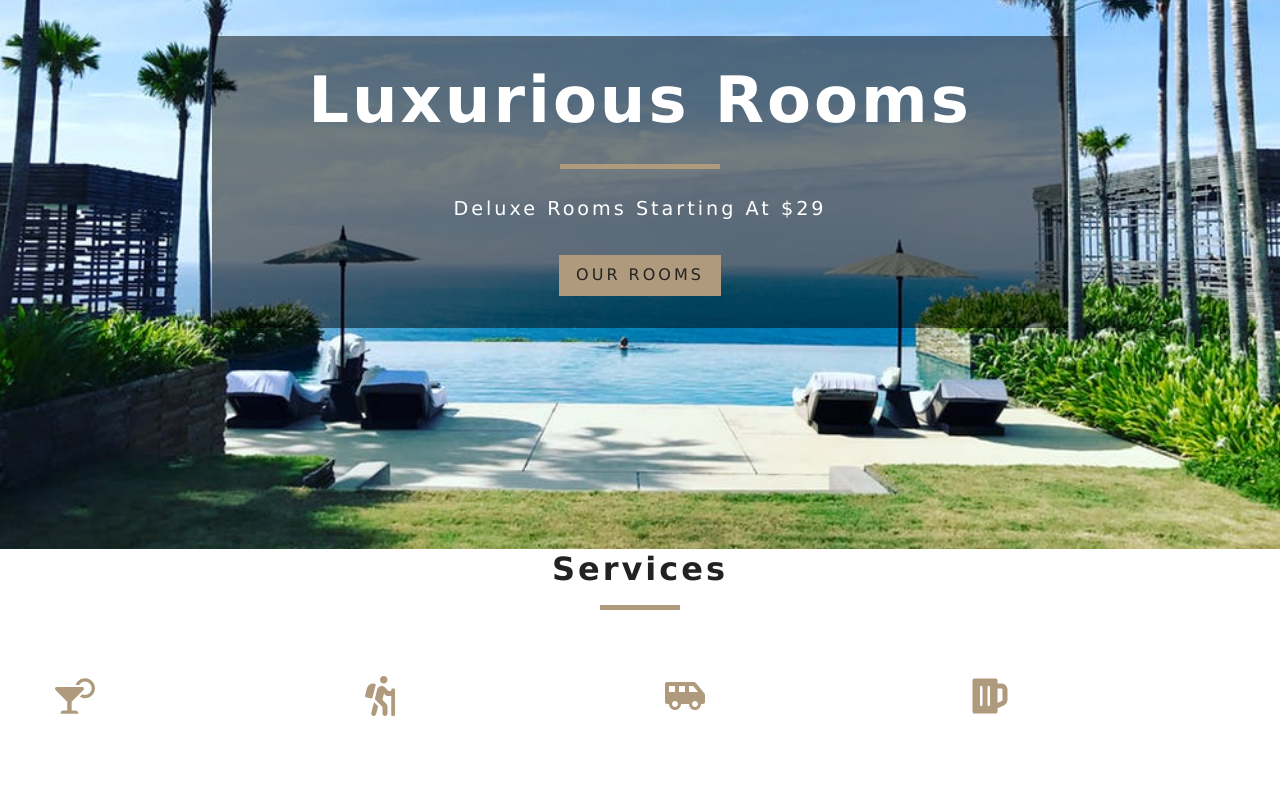
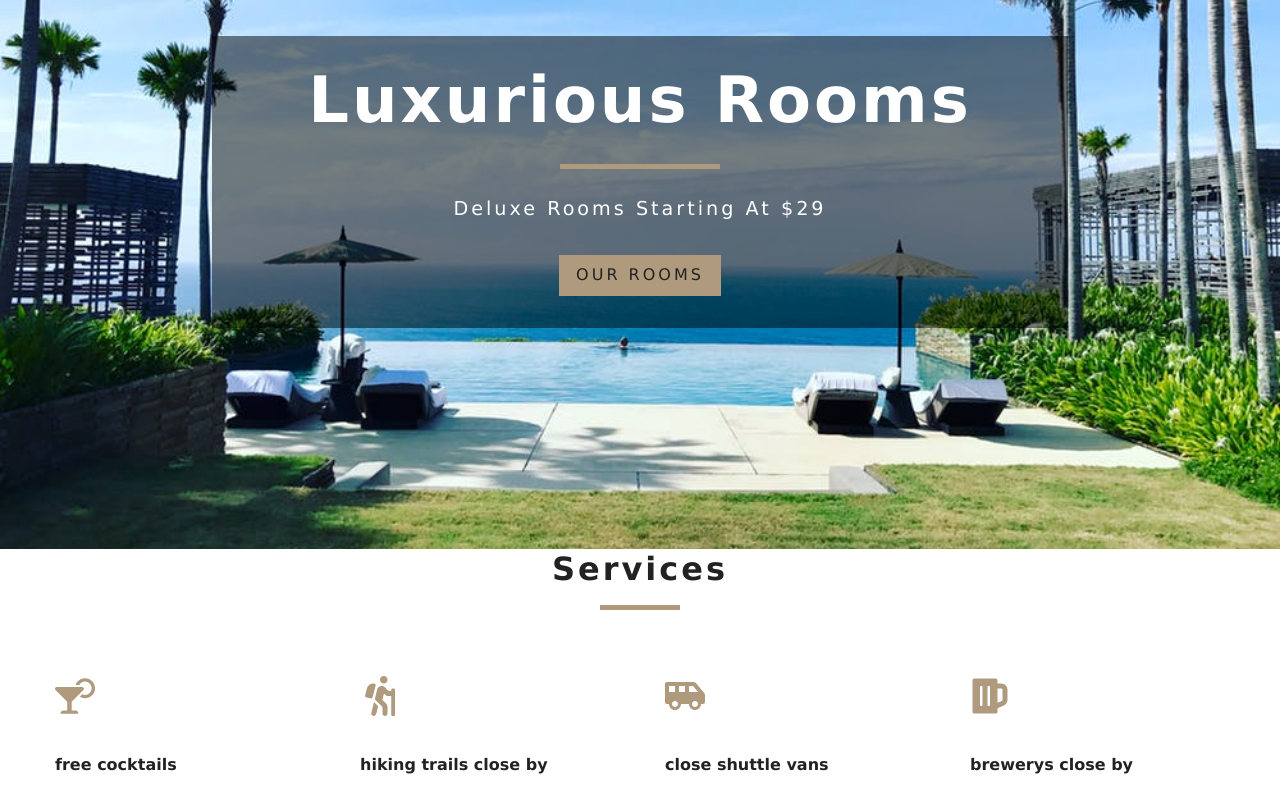
Before and after one commit to pickles135/resort-proj, a React (Create React App) app: page / in a window 1280 px wide. Shown: the part 251-1051 px from the top of the page. Before the commit the page ends 1005 px from the top, so only its background shows below. Built offline with nearby package versions, Linux system fonts and the light colour scheme.

Commit message:
creates an h6 tag that will hold the item.title

```diff
--- a/src/components/Services.js
+++ b/src/components/Services.js
@@ -35,6 +35,7 @@ export default class Services extends Component {
             {this.state.services.map((item, index) => {
               return <article key={index} className="service">
                 <span>{item.icon}</span>
+                <h6>{item.title}</h6>
               </article>
             })}
           </div>
```
